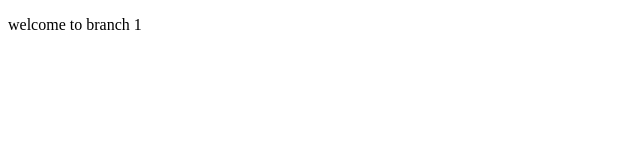
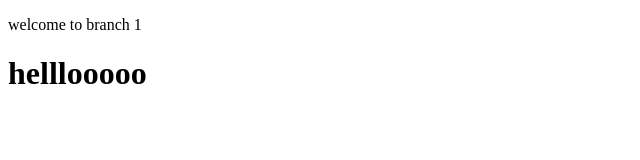
Before and after one commit to S-A-L-A-J/DC, a plain HTML site: page index.html in a window 1280 px wide. Shown: the whole page, without its empty margins (0-640 px from the left). Drawn offline with Linux system fonts and the light colour scheme.

Commit message:
merging branches

```diff
--- a/index.html
+++ b/index.html
@@ -7,5 +7,6 @@
 </head>
 <body>
     <p>welcome to branch 1</p>
+    <h1>helllooooo</h1>
 </body>
 </html>
```
